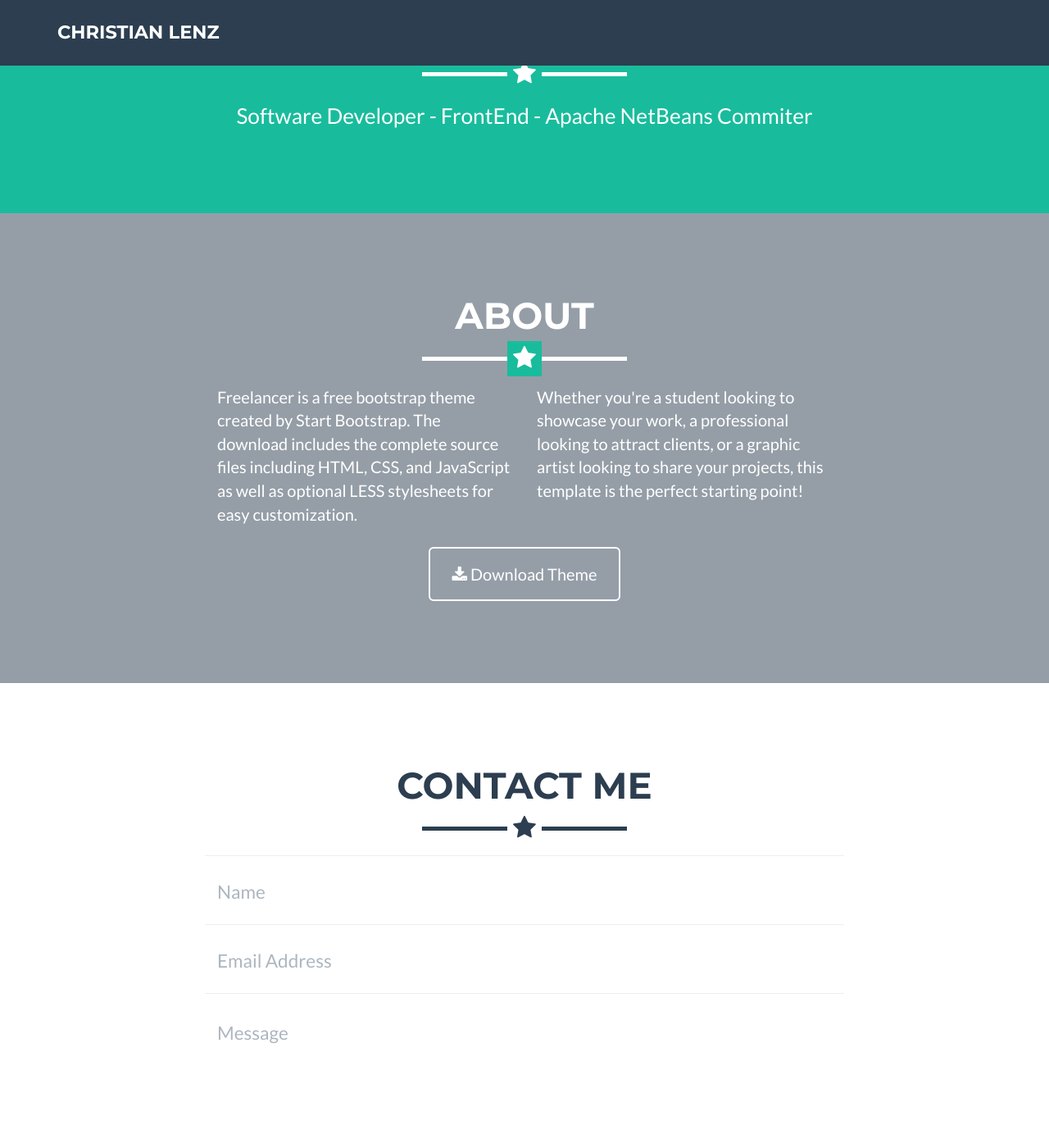
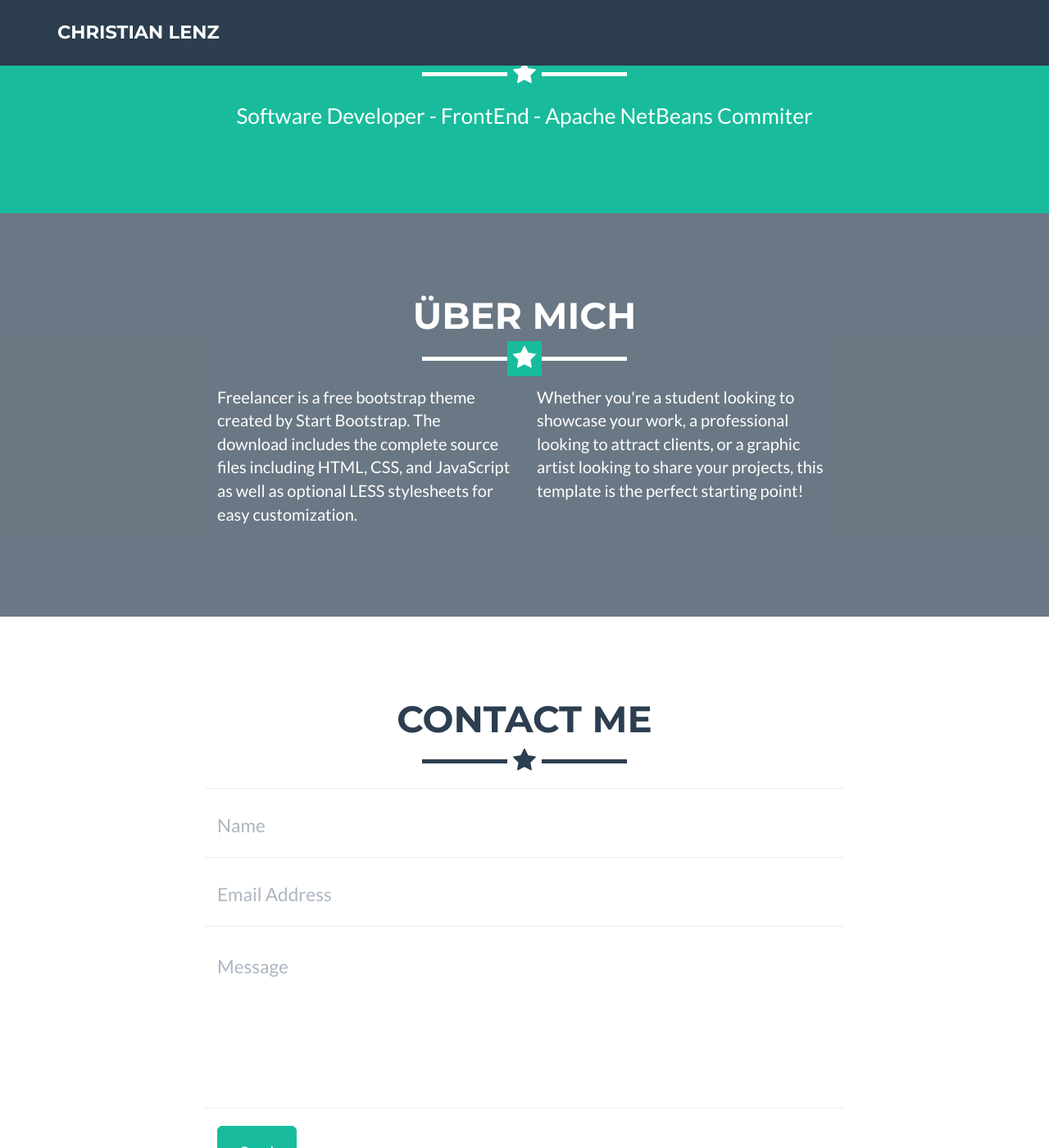
Before and after one commit to Chris2011/Chris2011.github.io, a Jekyll site: the page built from _posts/2014-07-18-project-1.markdown, in a window 1280 px wide and 1400 px high, scrolled down 867 px. Shown: the whole window at 82% size. Built offline with Jekyll 4.4.1, drawn with Linux system fonts in a browser that asks for light colours.

Commit message:
Fixed styling.

```diff
--- a/_includes/about.html
+++ b/_includes/about.html
@@ -3,7 +3,7 @@
         <div class="container">
             <div class="row">
                 <div class="col-lg-12 text-center">
-                    <h2>About</h2>
+                    <h2>Über mich</h2>
                     <hr class="star-light">
                 </div>
             </div>
@@ -14,11 +14,6 @@
                 <div class="col-lg-4">
                     <p>Whether you're a student looking to showcase your work, a professional looking to attract clients, or a graphic artist looking to share your projects, this template is the perfect starting point! </p>
                 </div>
-                <div class="col-lg-8 col-lg-offset-2 text-center">
-                    <a href="https://github.com/jeromelachaud/freelancer-theme" class="btn btn-lg btn-outline">
-                        <i class="fa fa-download"></i> Download Theme
-                    </a>
-                </div>
             </div>
         </div>
     </section>
--- a/_includes/css/main.css
+++ b/_includes/css/main.css
@@ -490,5 +490,5 @@ header .img-responsive {
 }
 
 #about {
-  background-color: rgba({{ site.color.secondary-rgb }},.5);
+  background-color: rgba({{ site.color.secondary-rgb }},.7);
 }
```
